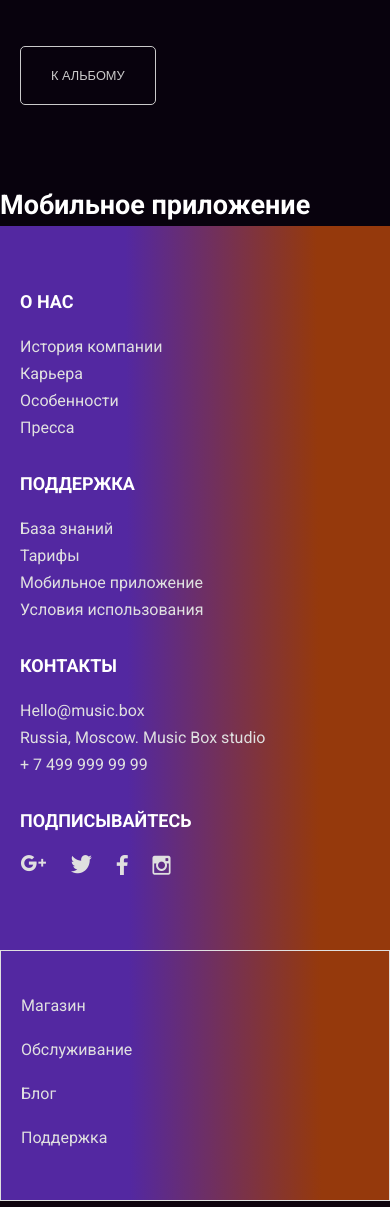
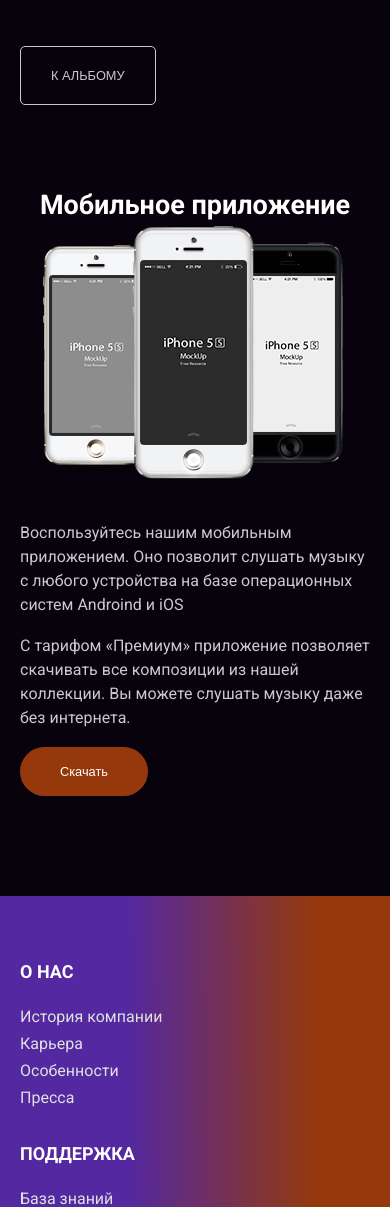
Before and after one commit to RainRa/layout-designer-project-lvl2, a PHP site: page / in a window 390 px wide. Shown: the part 4187-5394 px from the top of the page. Run offline with PHP 8.4, Linux system fonts and the light colour scheme.

Commit message:
add styles for mobile app section

```diff
--- a/src/css/style.css
+++ b/src/css/style.css
@@ -151,6 +151,11 @@ img {
 .btn-form {
   border: 1px solid #FFFFFF;
   color: #fff;
+}
+
+.btn-round {
+  border-radius: 32px;
+  padding: 17px 40px;
 }
 
 body {
--- a/src/index.html
+++ b/src/index.html
@@ -65,7 +65,7 @@
   </section>
 
   <!-- MAIN -->
-  <main>
+  <main class="pb-100">
 
     <!-- SUBSCRIPTION FORMS -->
     <section id="page-pricing" class="pt-100 pb-100">
@@ -137,7 +137,17 @@
     </section>
     <!-- MOBILE APP -->
     <section>
-      <h2>Мобильное приложение</h2>
+      <div id="page-app" class="container">
+        <div class="d-flex flex-column align-items-center">
+          <h2>Мобильное приложение</h2>
+          <div class="mb-17"><img src="/src/images/iphone.png" alt=""></div>
+          <div>
+            <p class="mb-17 ts-16 color-d-gray">Воспользуйтесь нашим мобильным приложением. Оно позволит слушать музыку с любого устройства на базе операционных систем Androind и iOS</p>
+            <p class="mb-17 ts-16 color-d-gray">С тарифом «Премиум» приложение позволяет скачивать все композиции из нашей коллекции. Вы можете слушать музыку даже без интернета.</p>
+            <button class="btn btn-red btn-round ts-small">Скачать</button>
+          </div>
+        </div>
+      </div>
     </section>
   </main>
   <!-- FOOTER -->
--- a/src/scss/components/_buttons.scss
+++ b/src/scss/components/_buttons.scss
@@ -32,3 +32,8 @@
   border: 1px solid #FFFFFF;
   color: $color-white;
 }
+
+.btn-round {
+  border-radius: 32px;
+  padding: 17px 40px;
+}
```
